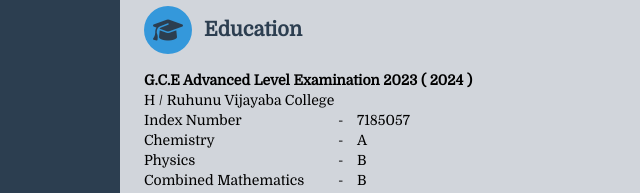
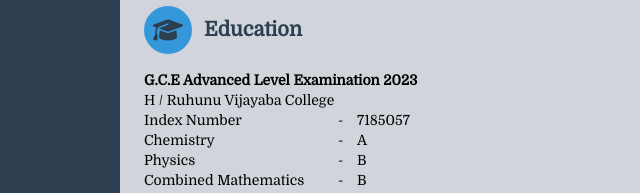
Before and after one commit to yasirumadhuwantha/IP001, a plain HTML site: page index.html in a window 1280 px wide. Shown: the part 526-719 px from the top of the page, 328-968 px from the left. Drawn offline with nearby package versions, Linux system fonts and the light colour scheme.

Commit message:
Update index.html

```diff
--- a/index.html
+++ b/index.html
@@ -445,7 +445,7 @@
     <div class="text-sm">
 
       <!-- Advanced Level Examination -->
-      <div><strong>G.C.E Advanced Level Examination 2023 ( 2024 )</strong></div>
+      <div><strong>G.C.E Advanced Level Examination 2023</strong></div>
       <div class="grid grid-cols-[190px,15px,1fr] gap-x-1">
 
         <div class="col-span-3">H / Ruhunu Vijayaba College</div>
```
